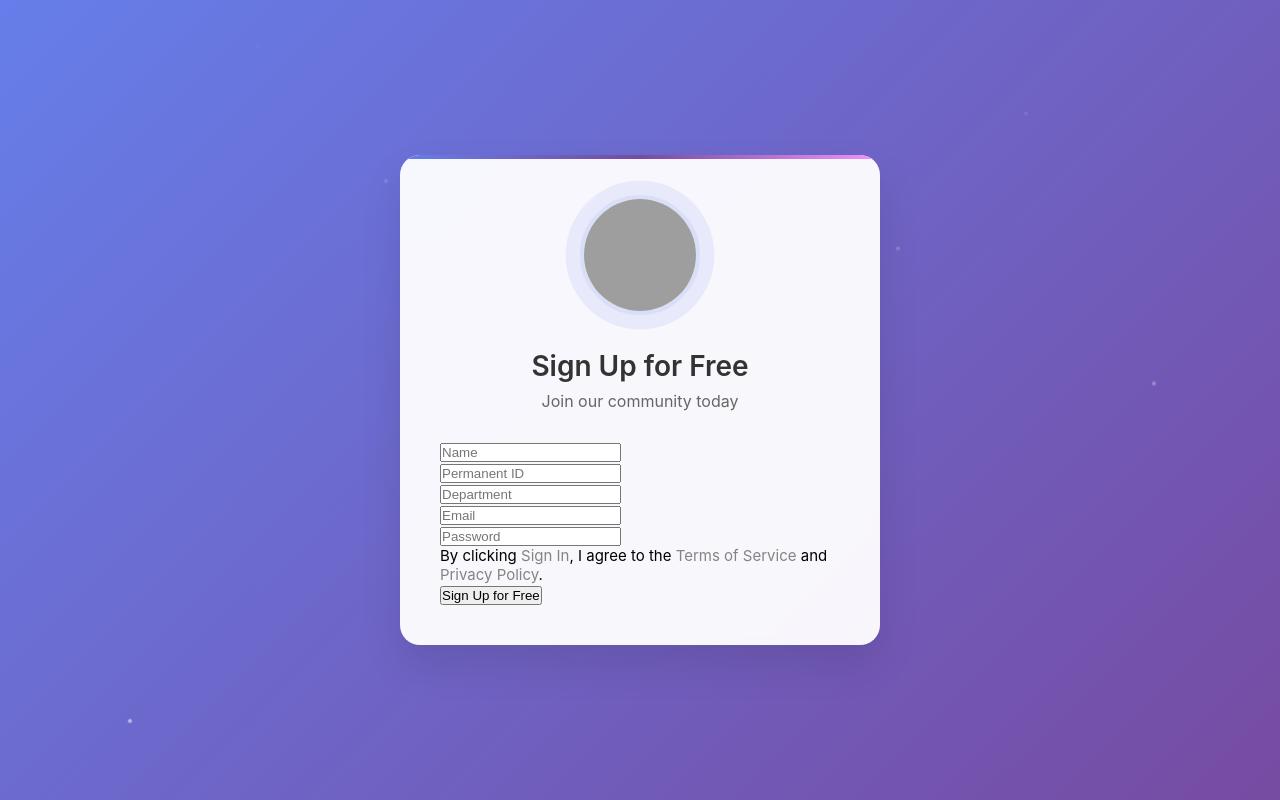
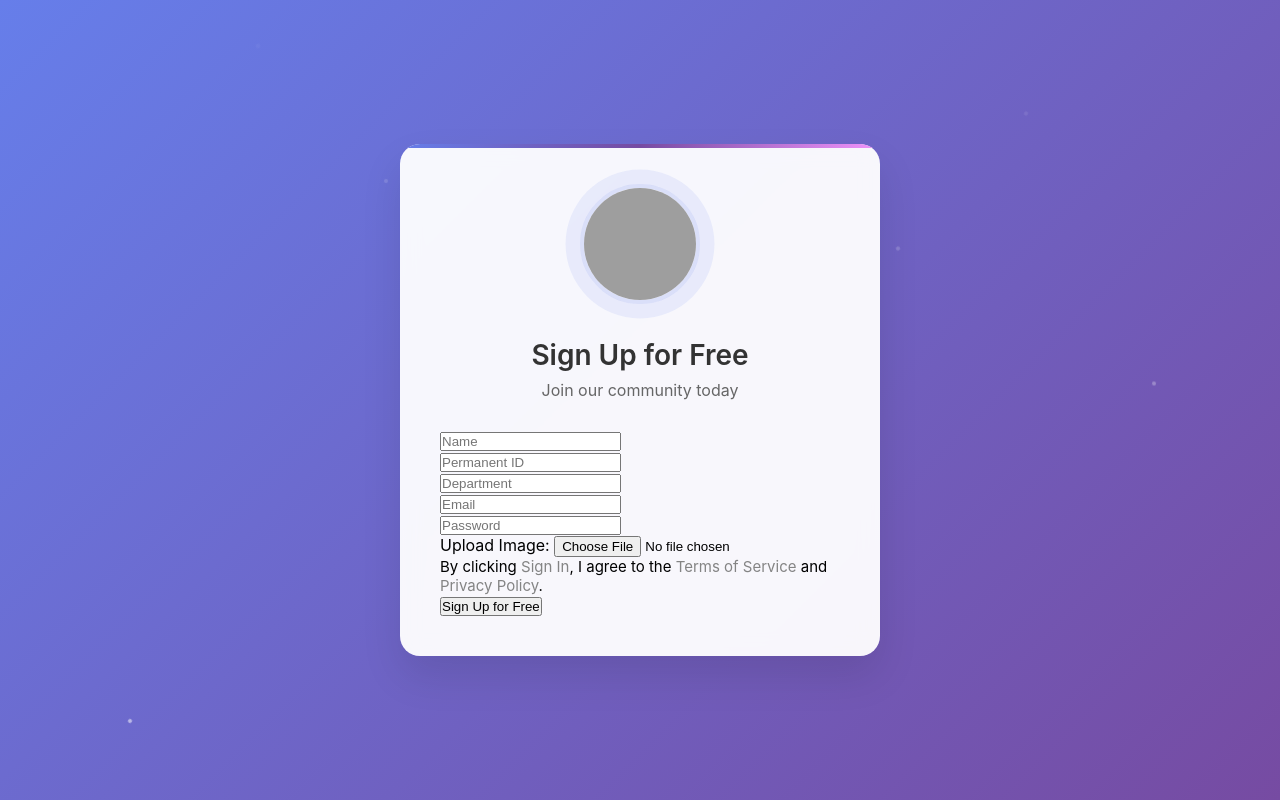
Before and after one commit to ShreeyaS2/Attendance_Rec_Scan, a Django app: page / in a window 1280 px wide. Run offline with Django 3.2, Linux system fonts and the light colour scheme; grey boxes are pictures that could not be loaded.

Commit message:
form logic done

```diff
--- a/mysite/settings.py
+++ b/mysite/settings.py
@@ -146,4 +146,6 @@ STATIC_URL = 'static/'
 STATIC_ROOT = os.path.join(BASE_DIR, 'staticfiles')
 STATIC_URL = '/static/'
 STATICFILES_STORAGE = 'whitenoise.storage.CompressedManifestStaticFilesStorage'
+MEDIA_URL = '/media/'
+MEDIA_ROOT = os.path.join(BASE_DIR, 'media')
 django_heroku.settings(locals())
--- a/mysite/urls.py
+++ b/mysite/urls.py
@@ -15,9 +15,13 @@ Including another URLconf
 """
 from django.contrib import admin
 from django.urls import path, include
+from django.conf import settings
+from django.conf.urls.static import static
 
 urlpatterns = [
     path('admin/', admin.site.urls),
     path('', include("polls.urls")),
     path('accounts/', include('django.contrib.auth.urls')),
 ]
+if settings.DEBUG:
+    urlpatterns += static(settings.MEDIA_URL, document_root=settings.MEDIA_ROOT)
--- a/polls/forms.py
+++ b/polls/forms.py
@@ -8,10 +8,11 @@ class SignForm(forms.ModelForm):
     department = forms.CharField(widget=forms.TextInput(attrs={'placeholder': 'Department'}), label="")
     email = forms.EmailField(widget=forms.TextInput(attrs={'placeholder': 'Email'}), label="")
     password = forms.CharField(max_length=20, widget=forms.PasswordInput(attrs={'placeholder': 'Password'}), label="")
+    image = forms.ImageField(label="Upload Image")
 
     class Meta():
         model = Sign
-        fields = ["name", "perm_id", "department", "email", "password"]
+        fields = ["name", "perm_id", "department", "email", "password", "image"]
 
 class LogForm(forms.ModelForm):
     username = forms.CharField(widget=forms.TextInput(attrs={'placeholder': 'Username'}), label="")
--- a/polls/models.py
+++ b/polls/models.py
@@ -16,6 +16,7 @@ class Sign(models.Model):
     department = models.CharField(max_length=200, default='')
     email = models.EmailField(max_length=10, default='')
     password = models.CharField(max_length=200)
+    image= models.ImageField(upload_to='images/')
 
     def __str__(self) -> str:
         return self.name
@@ -32,6 +33,9 @@ class Sign(models.Model):
     def __str__(self) -> str:
         return self.password
 
+    def __str__(self) -> str:
+        return str(self.image)
+
 class Log(models.Model):
     username = models.CharField(max_length=25)
     password = models.CharField(max_length=10)
--- a/polls/templates/polls.html
+++ b/polls/templates/polls.html
@@ -279,7 +279,7 @@
         <h2>Sign Up for Free</h2>
         <p class="subtitle">Join our community today</p>
 
-        <form method="POST" action="">
+        <form method="POST" action="" enctype="multipart/form-data">
             {% csrf_token %}
             {{form.as_p}}
         <p style="font-family: -apple-system, BlinkMacSystemFont, 'Segoe UI', Roboto, Oxygen, Ubuntu, Cantarell, 'Open Sans', 'Helvetica Neue', sans-serif; font-size: 15px">By clicking
--- a/polls/urls.py
+++ b/polls/urls.py
@@ -1,6 +1,7 @@
 from django.contrib import admin
 from django.urls import path
-
+from django.conf import settings
+from django.conf.urls.static import static
 from . import views
 # from .views import polls, thankYou
 
@@ -10,3 +11,5 @@ urlpatterns = [
     path('', views.polls),
     path('confirmation.html', views.conf),
 ]
+if settings.DEBUG:
+    urlpatterns += static(settings.MEDIA_URL, document_root=settings.MEDIA_ROOT)
--- a/polls/views.py
+++ b/polls/views.py
@@ -73,7 +73,8 @@ def polls(request):
         name = request.POST["name"]
         perm_id=request.POST["perm_id"]
         password = request.POST["password"]
-        data = Sign(name = name, perm_id=perm_id, password = password)
+        image=request.FILES.get('image')
+        data = Sign(name = name, perm_id=perm_id, password = password, image=image)
         data.save()
         return HttpResponseRedirect('confirmation.html')
 
```
Also changed, not shown: db.sqlite3, media/images/PHOTO-2025-07-30-17-01-35.jpg (added), polls/migrations/0006_sign_image.py (added), polls/migrations/0007_alter_sign_image.py (added).
